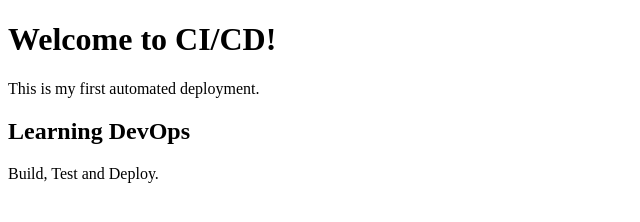
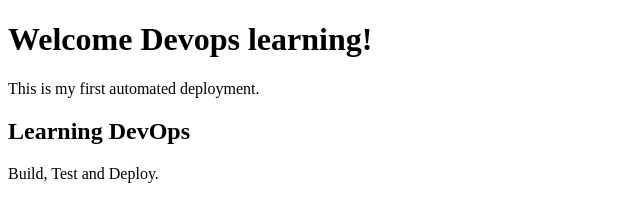
Before and after one commit to Sumesh9747/cicd-fundamentals-demo, a plain HTML site: page index.html in a window 1280 px wide. Shown: the whole page, without its empty margins (0-640 px from the left). Drawn offline with Linux system fonts and the light colour scheme.

Commit message:
Update index.html

```diff
--- a/index.html
+++ b/index.html
@@ -2,11 +2,11 @@
 <!DOCTYPE html>
 <html>
 <head>
-    <title>My First CI/CD Application</title>
+    <title>My First Devops learning KT session app</title>
 </head>
 <body>
 
-    <h1>Welcome to CI/CD!</h1>
+    <h1>Welcome Devops learning!</h1>
 
     <p>This is my first automated deployment.</p>
 
```
